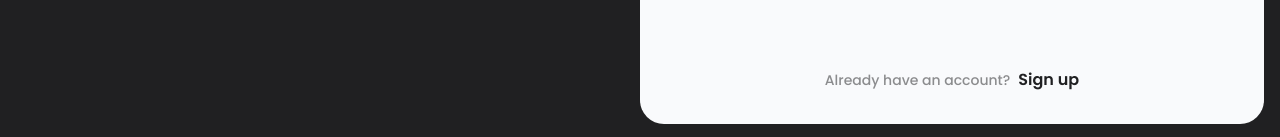
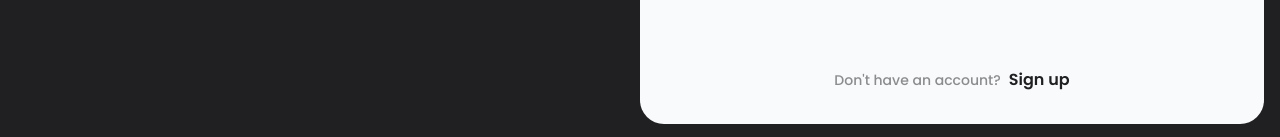
Before and after one commit to Jaymeen1712/echo-chat, a React (Vite) app in the folder client/: page /login in a window 1280 px wide. Shown: the part 660-797 px from the top of the page. Built offline with nearby package versions, Linux system fonts and the light colour scheme; no server answers.

Commit message:
Fix: Login page sign up content

```diff
--- a/client/src/pages/authentication/login/login.tsx
+++ b/client/src/pages/authentication/login/login.tsx
@@ -22,7 +22,7 @@
         description="Please enter your details to sign in"
         footer={
           <div className="flex items-center justify-center gap-x-2">
-            <span className="text-sm opacity-50">Already have an account?</span>
+            <span className="text-sm opacity-50">Don't have an account?</span>
             <span
               className="cursor-pointer font-semibold"
               onClick={handleRedirectToSignUpPage}
```
